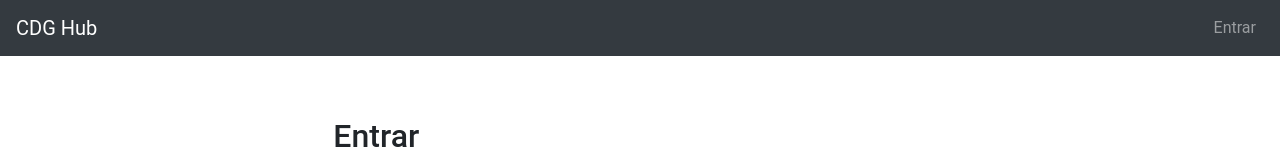
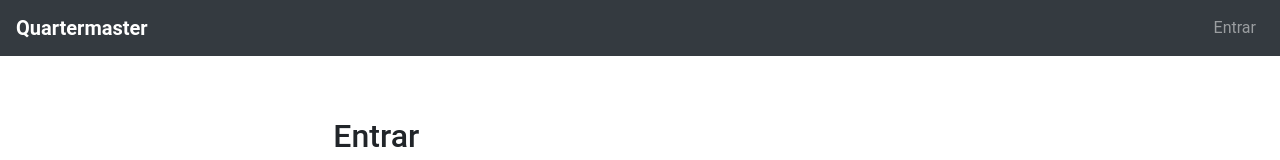
Before and after one commit to umluizlima/quartermaster-frontend, a Vue app: page /emprestar#/entrar in a window 1280 px wide. Shown: the top 160 px of the page. Built offline with nearby package versions, Linux system fonts and the light colour scheme.

Commit message:
Change Navbar title to Quartermaster with bold font

```diff
--- a/src/components/Navbar.vue
+++ b/src/components/Navbar.vue
@@ -1,7 +1,7 @@
 <template lang="html">
   <div id="navbar">
     <b-navbar toggleable="md" type="dark" variant="dark">
-      <b-navbar-brand to="/">CDG Hub</b-navbar-brand>
+      <b-navbar-brand to="/" style="font-weight: bold">Quartermaster</b-navbar-brand>
       <b-navbar-toggle target="nav_collapse"></b-navbar-toggle>
       <b-collapse is-nav id="nav_collapse">
         <b-navbar-nav v-if="$store.getters.isLoggedIn" >
```
